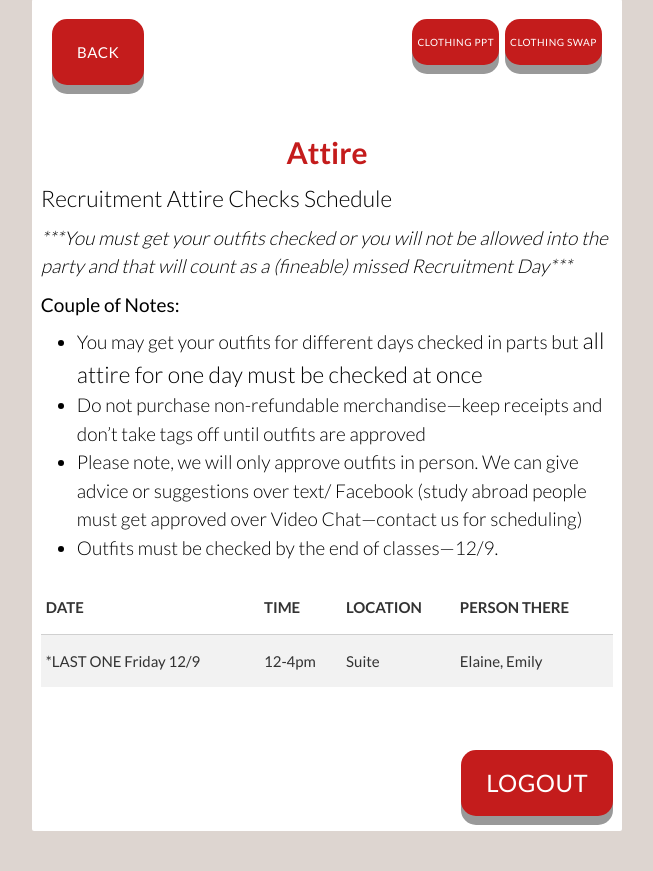
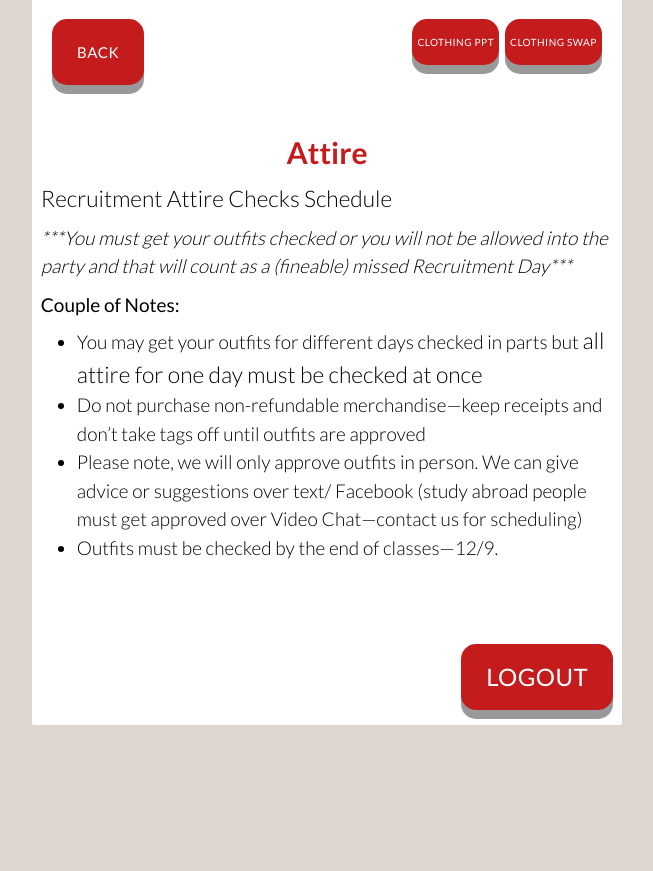
Before and after one commit to elainecole/aoii-recruitment, a Django app: page /attire in a window 1280 px wide. Shown: the part 54-925 px from the top of the page, without its empty margins (313-966 px from the left). After the commit the page ends 779 px from the top, so only its background shows below. Run offline with Django 3.2, Linux system fonts and the light colour scheme; a user stored in the database is signed in; tables that the repository leaves empty hold one stand-in row (values such as "Sample post"); style sheets or scripts are compiled from the project's sources.

Commit message:
changes / additions

```diff
--- a/webapp/templates/partials/hello/hello_base.html
+++ b/webapp/templates/partials/hello/hello_base.html
@@ -10,6 +10,9 @@
                     <a href="https://goo.gl/forms/qZZC9QQlsCoPDHtr1" target="_blank" class="login-button btn" style="padding: 5px; font-size: 15px">
                         Contact Info
                     </a><br><br>
+                    <a href="https://docs.google.com/spreadsheets/d/1hfQyes1-SAiyBcp21X4geHZTED9wFMKziSNChwl_V9g/edit?usp=sharing" target="_blank" class="login-button btn" style="padding: 5px; font-size: 15px">
+                        BUMP GROUP COMPETITION
+                    </a>
                     <!-- <a href="https://docs.google.com/forms/d/e/1FAIpQLSd5pYz4-s7AEvYW2j96J0azhTRtj00K-MhFZYJ3WG9WeWZiMw/viewform"  target="_blank" class="login-button btn" style="padding: 5px; font-size: 15px">
                         Hat Lend (phi)
                      </a><br> -->
@@ -29,7 +32,7 @@
                         </a>
                     </p>
                     <p class="subtitle-lato" style="padding-top: 20px;">
-                        *these must be done by end of classes—no exceptions!
+                        *these must have been already done!
                     </p>
                 </div>
             </div>
--- a/webapp/templates/partials/outfit/outfit_base.html
+++ b/webapp/templates/partials/outfit/outfit_base.html
@@ -37,24 +37,6 @@
                                 <li style="list-style-type: disc;">Outfits must be checked by the end of classes—12/9.</li>
                             </ul>
                             </div>
-                            <table border="1" class="striped">
-                                <thead>
-                                    <tr>
-                                        <th>DATE</th>
-                                        <th>TIME</th>
-                                        <th>LOCATION</th>
-                                        <th>PERSON THERE</th>
-                                    </tr>
-                                </thead>
-                                <tbody>
-                                    <tr>
-                                        <td>*LAST ONE Friday 12/9</td>
-                                        <td>12-4pm</td>
-                                        <td>Suite</td>
-                                        <td>Elaine, Emily</td>
-                                    </tr>
-                                </tbody>
-                            </table>
                         </div>
                     </div>
                     <div class="row" style="text-align: center;">
```
